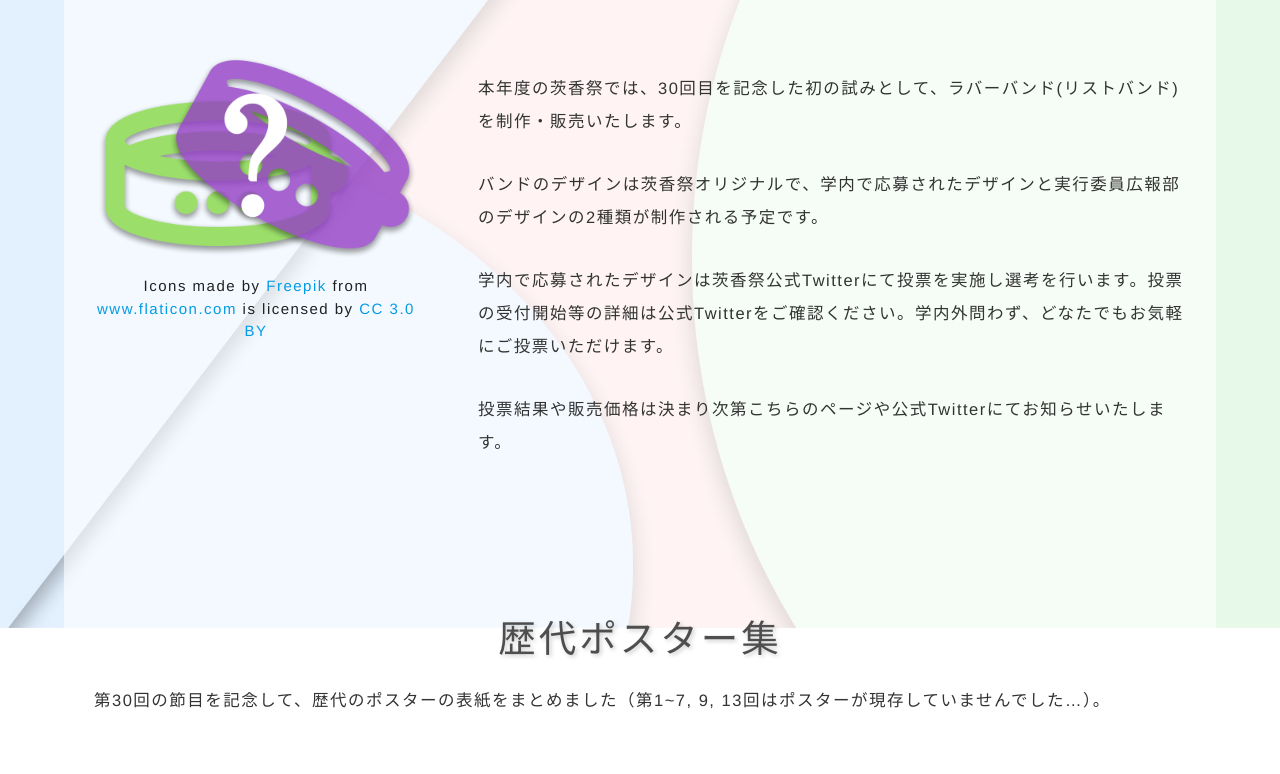
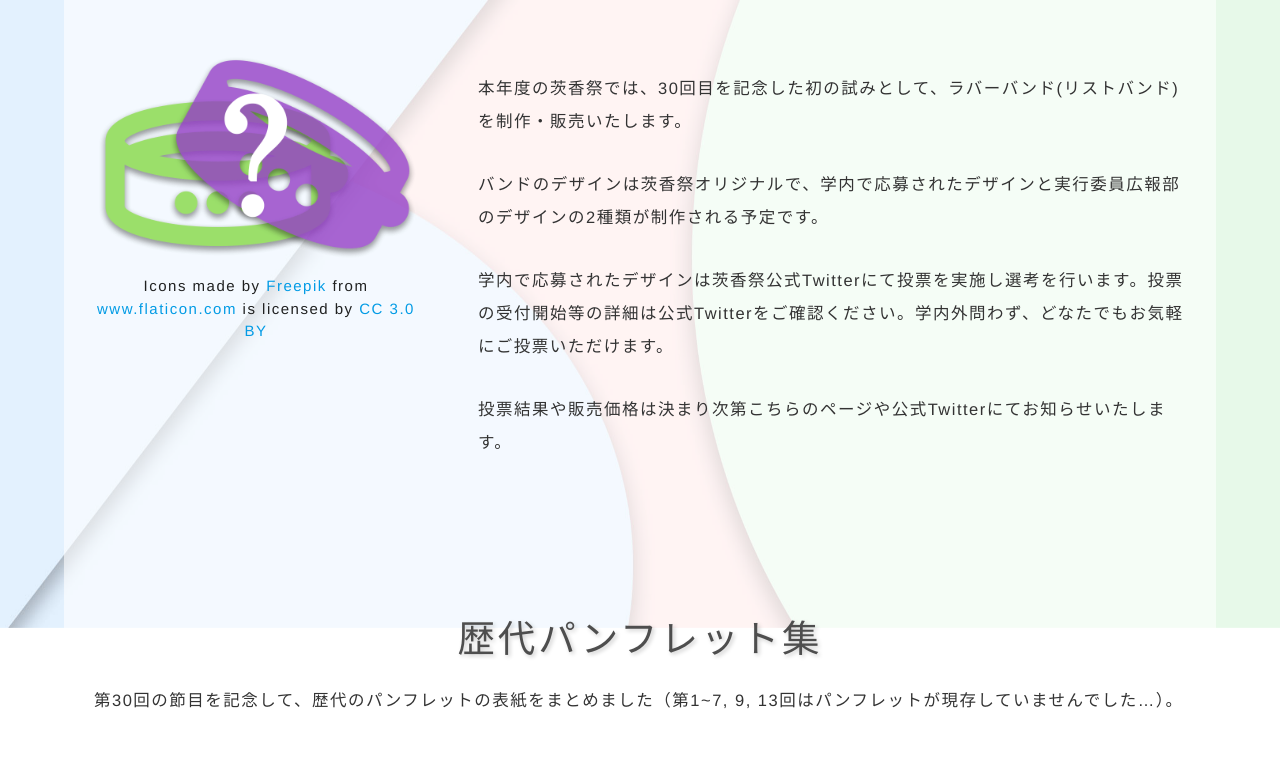
Before and after one commit to shikosai32/30.shikosai.net, a plain HTML site: page teaser/html/special.html in a window 1280 px wide. Shown: the part 172-946 px from the top of the page. Drawn offline with nearby package versions, Linux system fonts and the light colour scheme; files that its build step writes are made by us from their sources; files whose address does not match are found by name.

Commit message:
[fix] ”ポスター”を"パンフレット"に

```diff
--- a/teaser/html/special.html
+++ b/teaser/html/special.html
@@ -81,9 +81,9 @@
       </div>
     </section>
     <section id="hisory-section" class="main-section container">
-      <h2 class="section-title">歴代ポスター集</h2>
+      <h2 class="section-title">歴代パンフレット集</h2>
       <div class="section-text">
-        第30回の節目を記念して、歴代のポスターの表紙をまとめました（第1~7, 9, 13回はポスターが現存していませんでした…）。
+        第30回の節目を記念して、歴代のパンフレットの表紙をまとめました（第1~7, 9, 13回はパンフレットが現存していませんでした…）。
       </div>
       <div class="row gallery">
         <div class="col l3 m3 s3">
```
Also changed, not shown: 1 other file.
